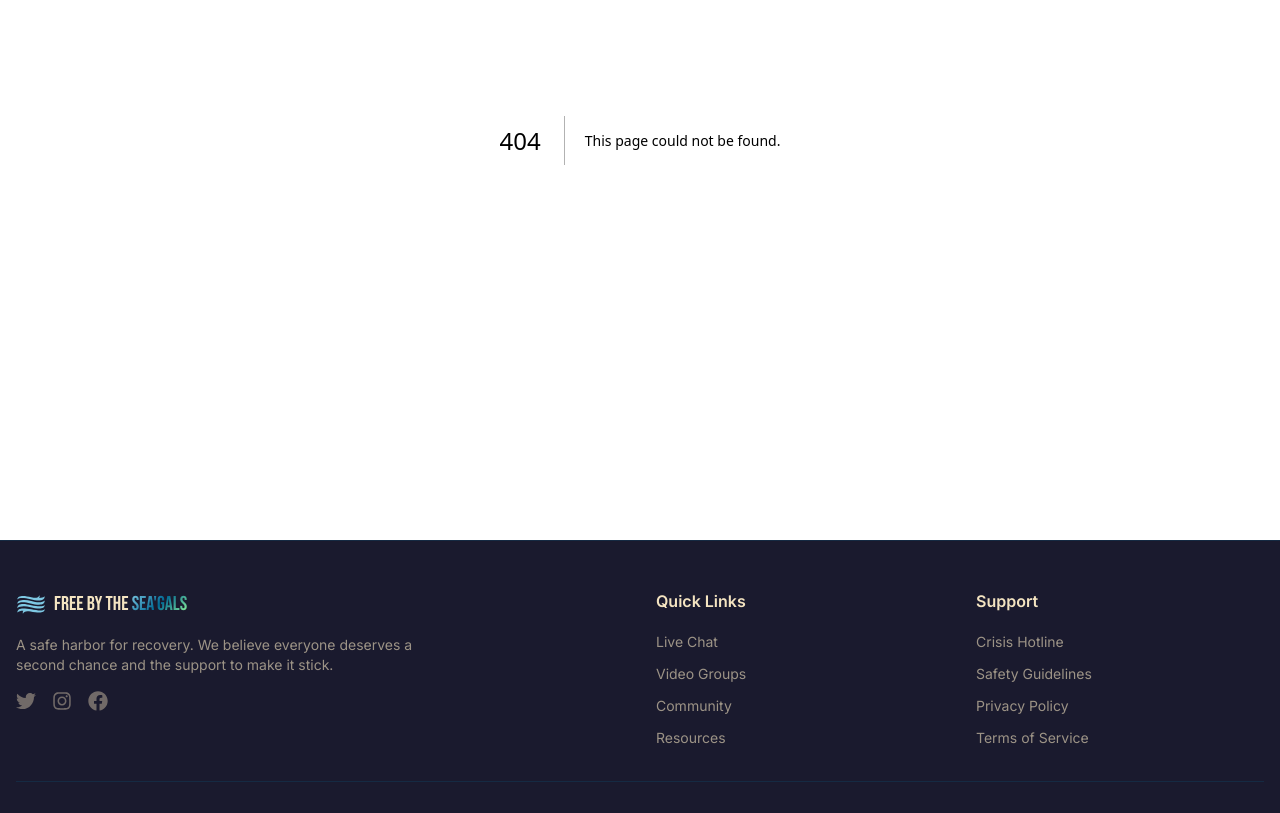
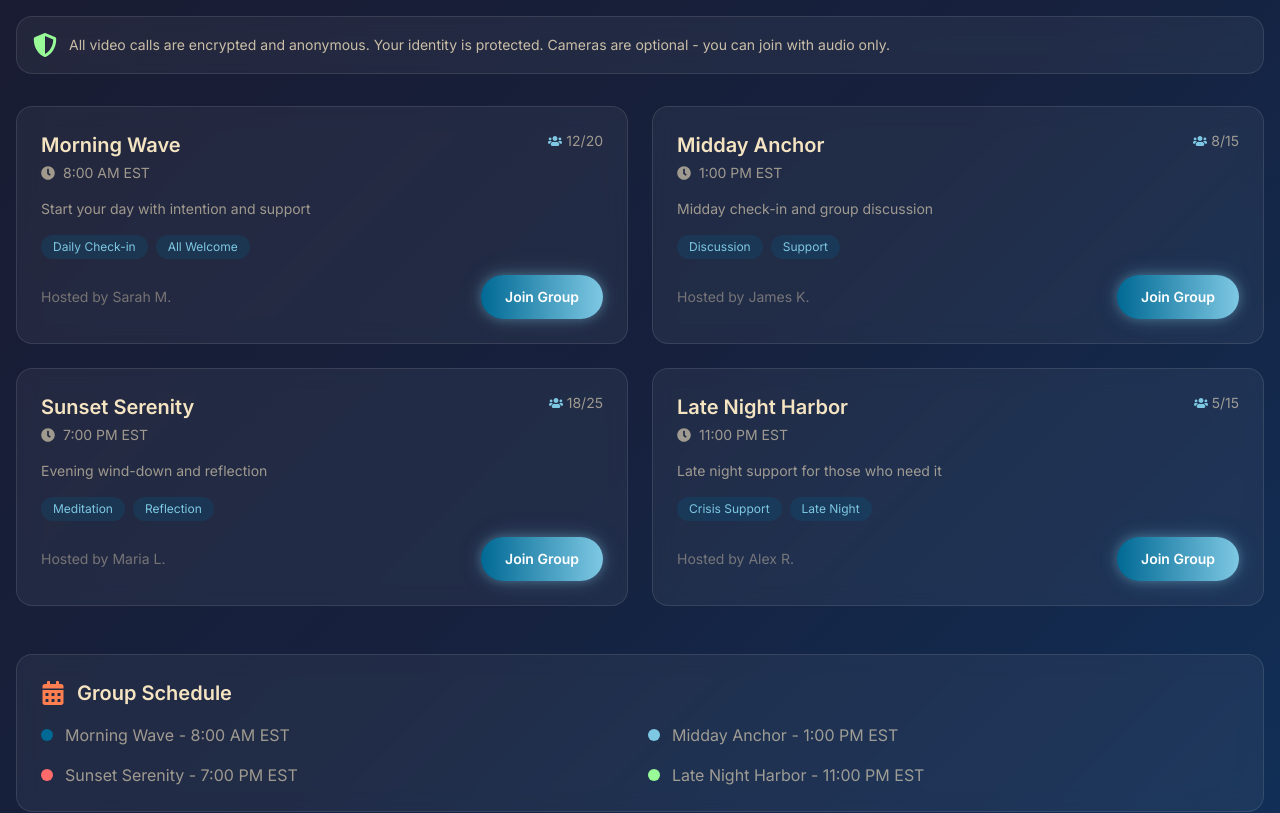
Before and after one commit to faded20666er/by-the-sea-gals-, a Next.js app: page /video in a window 1280 px wide. Before the commit this address had no page. Shown: the part 340-1153 px from the top of the page. Built offline with nearby package versions, Linux system fonts and the light colour scheme.

Commit message:
Create page.tsx

```diff
--- /dev/null
+++ b/app/video/page.tsx
@@ -0,0 +1,182 @@
+'use client'
+
+import { useState } from 'react'
+import { GiWaves, GiVideoConference } from 'react-icons/gi'
+import { FaUsers, FaClock, FaCalendarAlt, FaShieldAlt } from 'react-icons/fa'
+
+export default function VideoPage() {
+  const [selectedGroup, setSelectedGroup] = useState<string | null>(null)
+
+  const groups = [
+    {
+      id: '1',
+      name: 'Morning Wave',
+      time: '8:00 AM EST',
+      description: 'Start your day with intention and support',
+      attendees: 12,
+      maxAttendees: 20,
+      host: 'Sarah M.',
+      tags: ['Daily Check-in', 'All Welcome']
+    },
+    {
+      id: '2',
+      name: 'Midday Anchor',
+      time: '1:00 PM EST',
+      description: 'Midday check-in and group discussion',
+      attendees: 8,
+      maxAttendees: 15,
+      host: 'James K.',
+      tags: ['Discussion', 'Support']
+    },
+    {
+      id: '3',
+      name: 'Sunset Serenity',
+      time: '7:00 PM EST',
+      description: 'Evening wind-down and reflection',
+      attendees: 18,
+      maxAttendees: 25,
+      host: 'Maria L.',
+      tags: ['Meditation', 'Reflection']
+    },
+    {
+      id: '4',
+      name: 'Late Night Harbor',
+      time: '11:00 PM EST',
+      description: 'Late night support for those who need it',
+      attendees: 5,
+      maxAttendees: 15,
+      host: 'Alex R.',
+      tags: ['Crisis Support', 'Late Night']
+    }
+  ]
+
+  return (
+    <div className="min-h-screen px-4 py-8">
+      <div className="max-w-7xl mx-auto">
+        {/* Header */}
+        <div className="text-center mb-12">
+          <GiVideoConference className="text-6xl mx-auto text-wave mb-4" />
+          <h1 className="text-4xl md:text-5xl font-display mb-4">
+            Video Support{' '}
+            <span className="gradient-text">Groups</span>
+          </h1>
+          <p className="text-sand/60 text-lg max-w-2xl mx-auto">
+            Face-to-face connection from the comfort and safety of your space.
+            All groups are moderated and confidential.
+          </p>
+        </div>
+
+        {/* Safety Notice */}
+        <div className="glass p-4 rounded-2xl mb-8 flex items-center space-x-3">
+          <FaShieldAlt className="text-2xl text-seafoam flex-shrink-0" />
+          <p className="text-sm text-sand/80">
+            All video calls are encrypted and anonymous. Your identity is protected.
+            Cameras are optional - you can join with audio only.
+          </p>
+        </div>
+
+        {/* Active Groups */}
+        <div className="grid grid-cols-1 md:grid-cols-2 gap-6">
+          {groups.map((group) => (
+            <div key={group.id} className="card">
+              <div className="flex items-start justify-between mb-4">
+                <div>
+                  <h3 className="text-xl font-semibold text-sand">{group.name}</h3>
+                  <div className="flex items-center space-x-2 text-sand/60 text-sm mt-1">
+                    <FaClock />
+                    <span>{group.time}</span>
+                  </div>
+                </div>
+                <div className="flex items-center space-x-1 text-sm">
+                  <FaUsers className="text-wave" />
+                  <span className="text-sand/60">
+                    {group.attendees}/{group.maxAttendees}
+                  </span>
+                </div>
+              </div>
+
+              <p className="text-sand/60 text-sm mb-4">{group.description}</p>
+
+              <div className="flex flex-wrap gap-2 mb-4">
+                {group.tags.map((tag, index) => (
+                  <span key={index} className="text-xs bg-ocean/20 text-wave px-3 py-1 rounded-full">
+                    {tag}
+                  </span>
+                ))}
+              </div>
+
+              <div className="flex items-center justify-between">
+                <span className="text-sm text-sand/40">Hosted by {group.host}</span>
+                <button
+                  onClick={() => setSelectedGroup(group.id)}
+                  className="btn-primary text-sm"
+                >
+                  Join Group
+                </button>
+              </div>
+            </div>
+          ))}
+        </div>
+
+        {/* Jitsi Meet Integration */}
+        {selectedGroup && (
+          <div className="mt-12 glass p-6 rounded-3xl">
+            <div className="text-center mb-6">
+              <h2 className="text-2xl font-display gradient-text mb-2">
+                Video Conference Room
+              </h2>
+              <p className="text-sand/60">
+                You are in a safe, moderated space. Be respectful and supportive.
+              </p>
+            </div>
+
+            {/* Jitsi Meet iframe */}
+            <div className="aspect-video rounded-2xl overflow-hidden bg-night-sky">
+              <iframe
+                src={`https://meet.jit.si/FreeByTheSeagals-${selectedGroup}`}
+                allow="camera; microphone; fullscreen; display-capture"
+                className="w-full h-full"
+                title="Video Conference"
+              />
+            </div>
+
+            <div className="mt-4 flex justify-center">
+              <button
+                onClick={() => setSelectedGroup(null)}
+                className="btn-secondary"
+              >
+                Leave Room
+              </button>
+            </div>
+          </div>
+        )}
+
+        {/* Schedule Info */}
+        <div className="mt-12 glass p-6 rounded-3xl">
+          <div className="flex items-center space-x-3 mb-4">
+            <FaCalendarAlt className="text-2xl text-coral" />
+            <h3 className="text-xl font-semibold text-sand">Group Schedule</h3>
+          </div>
+          <div className="grid grid-cols-1 md:grid-cols-2 gap-4">
+            <div className="flex items-center space-x-3 text-sand/60">
+              <div className="w-3 h-3 rounded-full bg-ocean" />
+              <span>Morning Wave - 8:00 AM EST</span>
+            </div>
+            <div className="flex items-center space-x-3 text-sand/60">
+              <div className="w-3 h-3 rounded-full bg-wave" />
+              <span>Midday Anchor - 1:00 PM EST</span>
+            </div>
+            <div className="flex items-center space-x-3 text-sand/60">
+              <div className="w-3 h-3 rounded-full bg-sunset" />
+              <span>Sunset Serenity - 7:00 PM EST</span>
+            </div>
+            <div className="flex items-center space-x-3 text-sand/60">
+              <div className="w-3 h-3 rounded-full bg-seafoam" />
+              <span>Late Night Harbor - 11:00 PM EST</span>
+            </div>
+          </div>
+        </div>
+      </div>
+    </div>
+  )
+}
```
